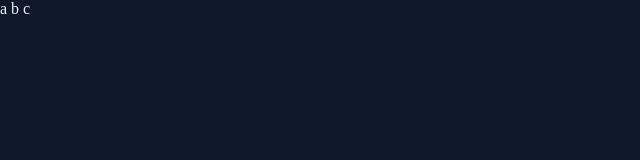
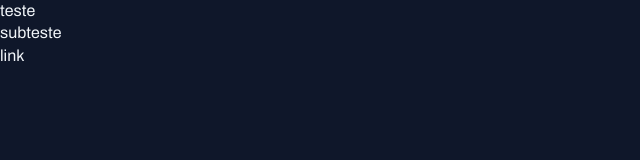
Before and after one commit to Victorornellas/Projeto-Noticias, a plain HTML site: page index.html in a window 1280 px wide. Shown: the whole page, without its empty margins (0-640 px from the left). Drawn offline with Linux system fonts and the light colour scheme.

Commit message:
adicionando as fontes

```diff
--- a/index.html
+++ b/index.html
@@ -1,12 +1,23 @@
 <!DOCTYPE html>
 <html lang="pt-br">
 <head>
+    <link rel="preconnect" href="https://fonts.googleapis.com">
+    <link rel="preconnect" href="https://fonts.gstatic.com" crossorigin>
+
     <meta charset="UTF-8">
     <meta name="viewport" content="width=device-width, initial-scale=1.0">
     <title>Portal de noticias</title>
     <link rel="stylesheet" href="styles/index.css">
+
+    <link href="https://fonts.googleapis.com/css2?family=Archivo:ital,wght@0,100..900;1,100..900&display=swap" rel="stylesheet">
 </head>
 <body>
-    a b c
+    <h1>
+        teste
+    </h1>
+    <h2>
+        subteste
+    </h2>
+ <a href="#">link<a/>
 </body>
 </html>
--- a/styles/global.css
+++ b/styles/global.css
@@ -12,10 +12,31 @@
  --text-color-primary: #F1F5F9;
  --text-color-secondary: #CBD5E1;
 
+ --font-family: "Archivo", sans-serif;
+ --h1: 800 24px/135% var(--font-family);
+ --h2: 800 16px/140% var(--font-family);
+ --h3: 800 14px/140% var(--font-family);
+ --text-span: 600 14px/145% var(--font-family);
+ --text: 400 16px/140% var(--font-family);
+ --text-sm: 400 14px/160% var(--font-family);
 }
 
 body {
+    font: var(--text);
     color: var(--text-color-primary);
     background-color: var(--bg-color);
 
 }
+
+a {
+  text-decoration: none;
+  color: inherit;
+}
+
+a:hover {
+    color: var(--brand-color-light);
+}
+
+h1, h2, h3 {
+    font: inherit;
+}
```
